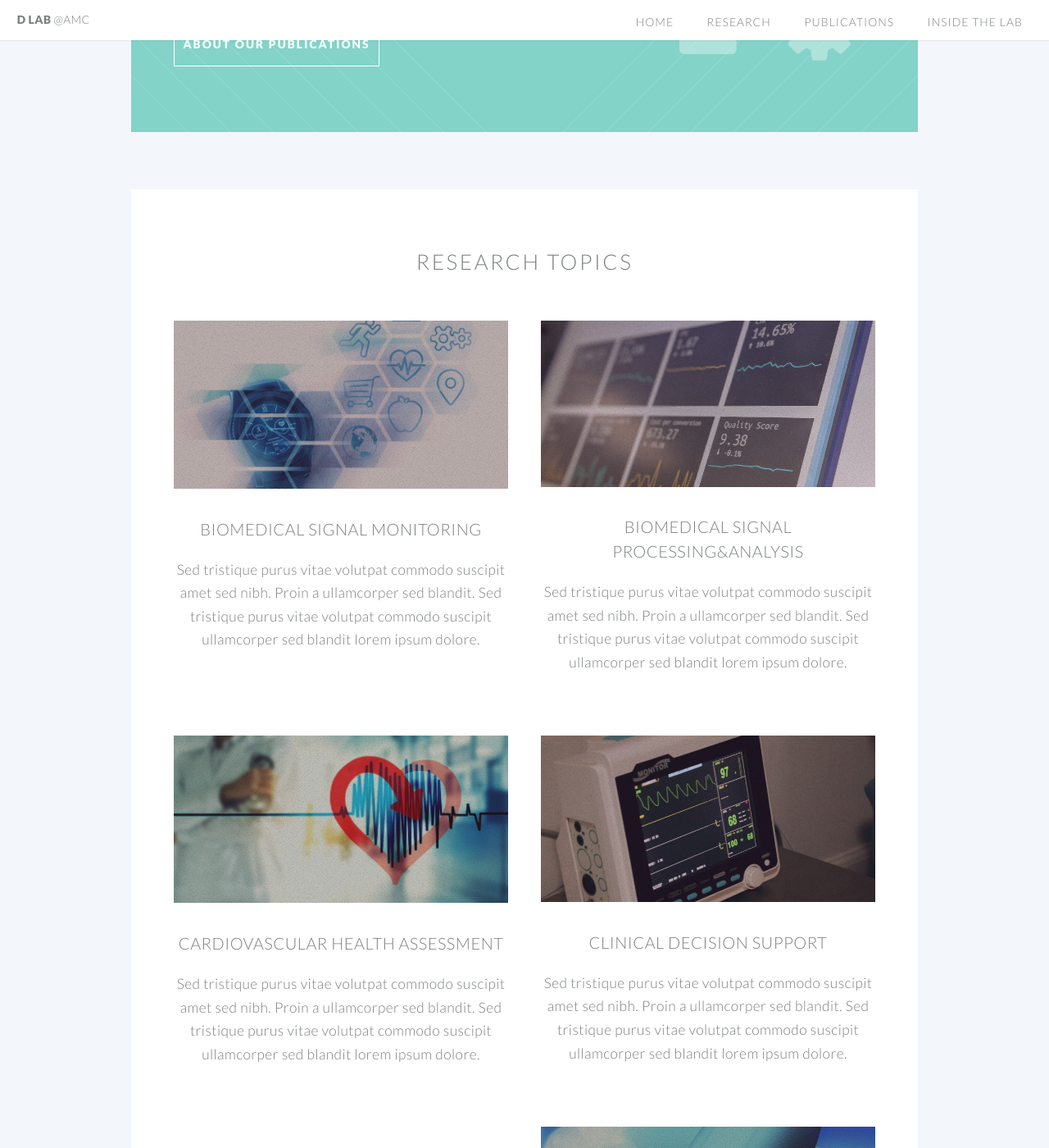
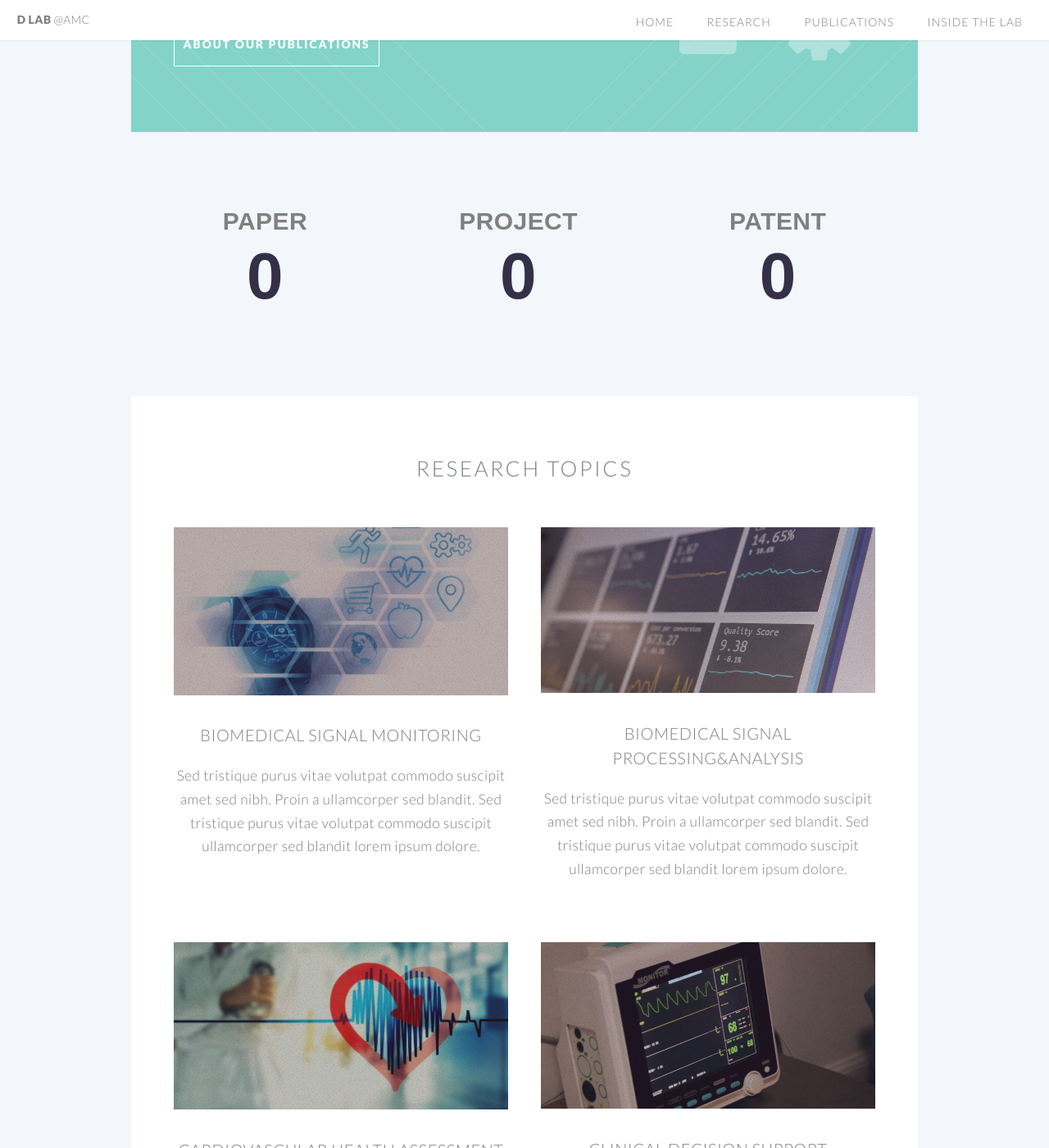
Before and after one commit to ydon1111/ydon1111.github.io, a Jekyll site: the page built from index.html, in a window 1280 px wide and 1400 px high, scrolled down 1422 px. Shown: the whole window at 82% size. Built offline with Jekyll 4.4.1, drawn with Linux system fonts in a browser that asks for light colours.

Commit message:
number counter 수정중

```diff
--- a/css/style.css
+++ b/css/style.css
@@ -1102,3 +1102,39 @@
 			display: inline-block;
 			width: 5em;
 		}
+
+/* counter */
+
+.num-container {
+	display: flex;
+	flex-wrap: wrap;
+	justify-content: space-around;
+	align-items: center;
+	padding: 2%;
+	max-width:100%;
+	height:auto;
+
+}
+.num-item {
+	text-align: center;
+	padding: 5px;
+	margin-bottom: 12px;
+}
+.in-title {
+	font: 30px/1 'arial';
+	color: gray;
+	font-weight: 600;
+	margin-bottom: 12px;
+}
+.sub-title {
+	font: 14px/1 'arial';
+	color: gray;
+}
+.nums {
+	font: bold 80px/1 'arial';
+	color: #343048;
+}
+#num-unit {
+	font: bold 30px/1 'arial';
+	color: dimgray;
+}
--- a/index.html
+++ b/index.html
@@ -5,6 +5,12 @@
 <article id="main">
 
 	<header class="special container">
+
+		<script src="https://ajax.aspnetcdn.com/ajax/jQuery/jquery-3.6.0.min.js"></script>
+
+		<link rel = "" href="css\style.css" />
+
+
 		<span class="icon fa-bar-chart-o"></span>
 		<h2>Our mission is to drive innovation,<br /> develop transformative solutions, and <br />shape the future of
 			healthcare.
@@ -58,6 +64,26 @@
 
 	<!-- Two -->
 	<section class="wrapper style1 container special">
+			<script src="js\script.js"></script>
+
+		    <!-- 숫자 인덱스	 -->
+			<div class="num-container" id="num-container">
+				<div class="num-item">
+					<h4 class="in-title">Paper</h4>
+					<span class="nums" data-count="239">0</span><span id="num-unit"></span><br>
+					<!-- <span class="sub-title">test1</span><br> -->
+				</div>
+				<div class="num-item">
+					<h4 class="in-title">Project</h4>
+					<span class="nums" data-count="26">0</span><span id="num-unit"></span><br>
+					<!-- <span class="sub-title">test1</span><br> -->
+				</div>
+				<div class="num-item">
+					<h4 class="in-title">Patent</h4>
+					<span class="nums" data-count="173">0</span><span id="num-unit"></span><br>
+					<!-- <span class="sub-title">test1</span><br> -->
+				</div>
+			</div>
 
 
 
--- /dev/null
+++ b/js/script.js
@@ -0,0 +1,29 @@
+
+function animateCount() {
+    const elements = document.querySelectorAll('.nums');
+
+    elements.forEach(function(element) {
+        const countTo = parseInt(element.getAttribute('data-count'));
+        let countNum = parseInt(element.textContent);
+
+        const duration = 3000;
+        const startTimestamp = null;
+
+        function step(timestamp) {
+            if (!startTimestamp) {
+                startTimestamp = timestamp;
+            }
+
+            const progress = Math.min((timestamp - startTimestamp) / duration, 1);
+            countNum = Math.floor(countNum + (countTo - countNum) * progress);
+            element.textContent = countNum.toString().replace(/\B(?=(\d{3})+(?!\d))/g, ',');
+
+            if (progress < 1) {
+                requestAnimationFrame(step);
+            }
+        }
+
+        requestAnimationFrame(step);
+    });
+}
+animateCount();
```
